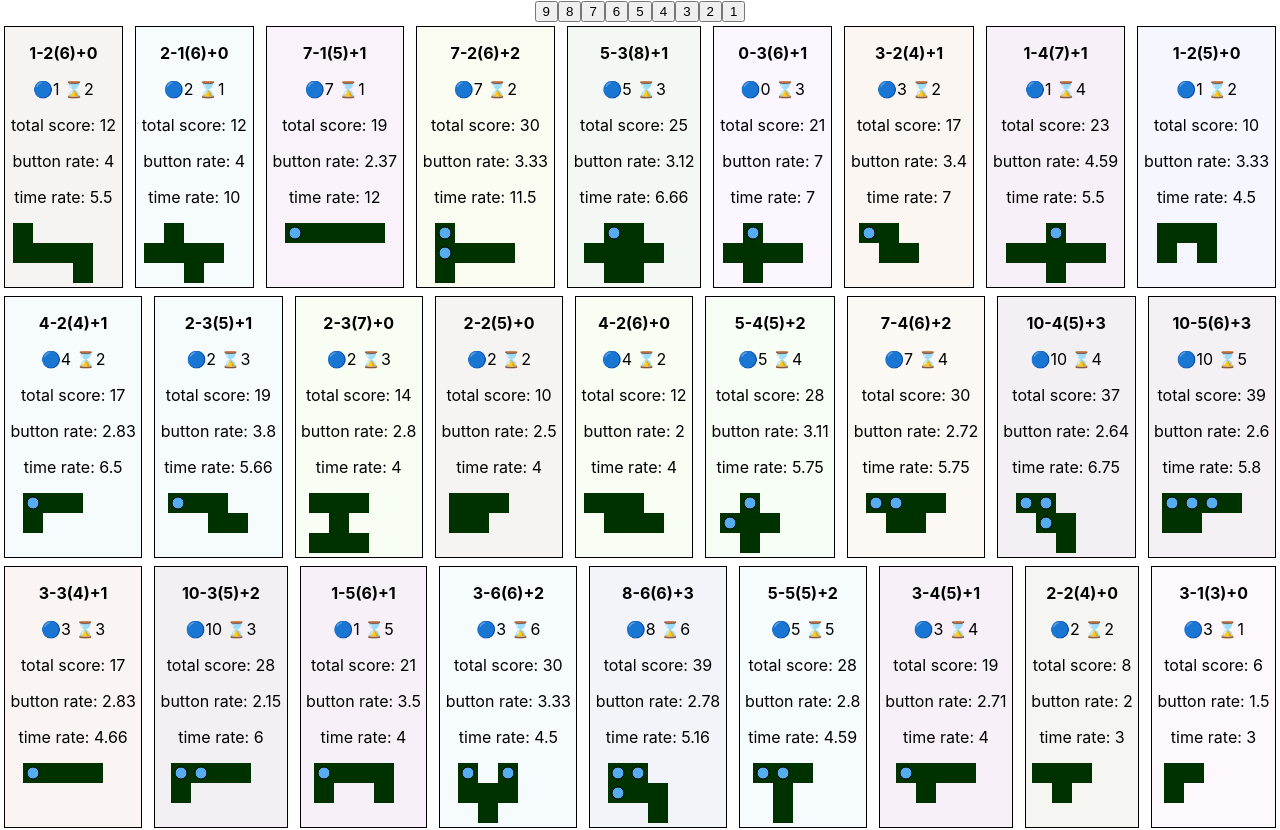
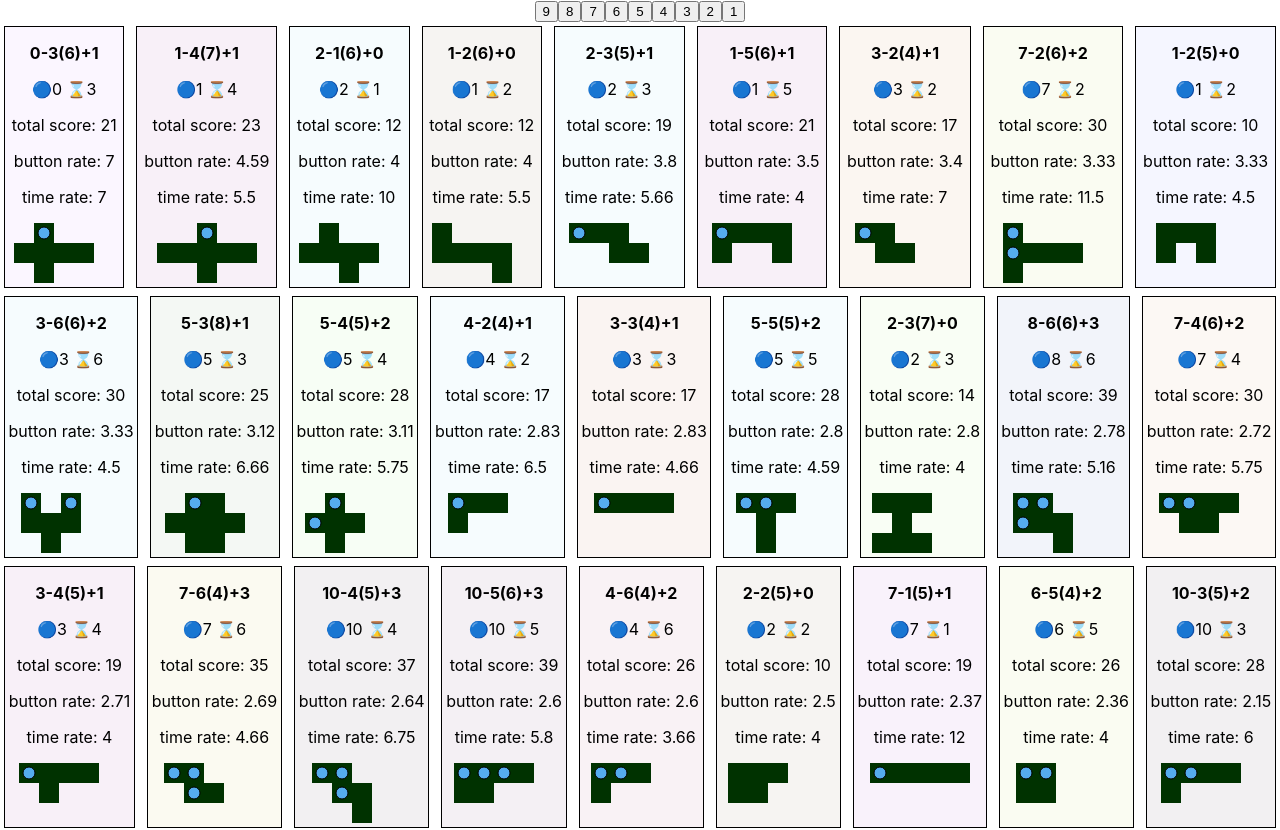
Before and after one commit to kumackey/patchwork-calculator, a React (Create React App) app: page / in a window 1280 px wide. Shown: the top 830 px of the page. Built offline with nearby package versions, Linux system fonts and the light colour scheme.

Commit message:
Changed initial sort order to button rate order.

```diff
--- a/src/App.tsx
+++ b/src/App.tsx
@@ -1,11 +1,12 @@
 import {useState} from 'react';
 import {PatchList} from './PatchList';
 import './App.css';
-import {Patches, RemainingIncomeTimes} from "./Patch";
+import {defaultPatches, RemainingIncomeTimes} from "./Patch";
 
 function App() {
-    const [remainingIncomeTimes, setRemainingIncomeTimes] = useState<RemainingIncomeTimes>(9);
-    const [patches, setPatches] = useState(Patches);
+    const defaultRemainingIncomeTimes: RemainingIncomeTimes = 9;
+    const [remainingIncomeTimes, setRemainingIncomeTimes] = useState<RemainingIncomeTimes>(defaultRemainingIncomeTimes);
+    const [patches, setPatches] = useState(defaultPatches(defaultRemainingIncomeTimes));
 
     const buttons = [];
     for (let i = 9 as RemainingIncomeTimes; i >= 1; i-- as RemainingIncomeTimes) {
@@ -17,7 +18,7 @@ function App() {
             <div className="button-group">
                 {buttons}
             </div>
-            <PatchList patches={patches} remaining_income_times={remainingIncomeTimes} setPatches={setPatches}/>
+            <PatchList patches={patches} remainingIncomeTimes={remainingIncomeTimes} setPatches={setPatches}/>
             {/*<ArchivedPatchList patches={patches} />*/}
         </div>
     );
--- a/src/Patch.ts
+++ b/src/Patch.ts
@@ -26,16 +26,16 @@ export class Patch {
         return `${this.buttonCost}-${this.timeCost}(${this.size})+${this.buttonsEarned}`;
     }
 
-    public totalScores(remaining_income_times: RemainingIncomeTimes): number {
-        return this.buttonsEarned * remaining_income_times + 2 * this.size;
+    public totalScores(remainingIncomeTimes: RemainingIncomeTimes): number {
+        return this.buttonsEarned * remainingIncomeTimes + 2 * this.size;
     }
 
-    public buttonRate(remaining_income_times: RemainingIncomeTimes): number {
-        return this.totalScores(remaining_income_times) / (this.buttonCost + this.timeCost);
+    public buttonRate(remainingIncomeTimes: RemainingIncomeTimes): number {
+        return this.totalScores(remainingIncomeTimes) / (this.buttonCost + this.timeCost);
     }
 
-    public timeRate(remaining_income_times: RemainingIncomeTimes): number {
-        return (this.totalScores(remaining_income_times) - this.buttonCost) / this.timeCost;
+    public timeRate(remainingIncomeTimes: RemainingIncomeTimes): number {
+        return (this.totalScores(remainingIncomeTimes) - this.buttonCost) / this.timeCost;
     }
 }
 
@@ -47,7 +47,17 @@ export type PatchShape = [
 
 export type RemainingIncomeTimes = 1 | 2 | 3 | 4 | 5 | 6 | 7 | 8 | 9 | 10;
 
-export const Patches: Patch[] = [
+export function defaultPatches(defaultRemainingIncomeTimes: RemainingIncomeTimes): Patch[] {
+    return Patches.sort((a: Patch, b: Patch) => {
+        const buttonRateDiff = b.buttonRate(defaultRemainingIncomeTimes) - a.buttonRate(defaultRemainingIncomeTimes);
+        if (buttonRateDiff !== 0) {
+            return buttonRateDiff;
+        }
+        return b.timeRate(defaultRemainingIncomeTimes) - a.timeRate(defaultRemainingIncomeTimes);
+    });
+}
+
+const Patches: Patch[] = [
     new Patch([
         [true, false, false, false, false],
         [true, true, true, true, false],
--- a/src/PatchList.tsx
+++ b/src/PatchList.tsx
@@ -7,11 +7,11 @@ const PatchType = 'patch';
 
 interface PatchListProps {
     patches: Patch[];
-    remaining_income_times: RemainingIncomeTimes;
+    remainingIncomeTimes: RemainingIncomeTimes;
     setPatches: (patches: Patch[]) => void;
 }
 
-export function PatchList({remaining_income_times, patches, setPatches}: PatchListProps) {
+export function PatchList({remainingIncomeTimes, patches, setPatches}: PatchListProps) {
     const movePatch = useCallback((dragIndex: number, hoverIndex: number) => {
         const dragPatch = patches[dragIndex];
         const newPatches = [...patches];
@@ -27,7 +27,7 @@ export function PatchList({remaining_income_times, patches, setPatches}: PatchLi
                     <PatchContainer
                         key={patch.name}
                         patch={patch}
-                        remaining_income_times={remaining_income_times}
+                        remainingIncomeTimes={remainingIncomeTimes}
                         index={index}
                         movePatch={movePatch}
                     />
@@ -39,12 +39,12 @@ export function PatchList({remaining_income_times, patches, setPatches}: PatchLi
 
 interface PatchContainerProps {
     patch: Patch;
-    remaining_income_times: RemainingIncomeTimes;
+    remainingIncomeTimes: RemainingIncomeTimes;
     index: number;
     movePatch: (from: number, to: number) => void;
 }
 
-function PatchContainer({patch, remaining_income_times, index, movePatch}: PatchContainerProps) {
+function PatchContainer({patch, remainingIncomeTimes, index, movePatch}: PatchContainerProps) {
     const [, dragRef] = useDrag({
         type: PatchType,
         item: {type: PatchType, index},
@@ -70,9 +70,9 @@ function PatchContainer({patch, remaining_income_times, index, movePatch}: Patch
         <div ref={(node) => dragRef(dropRef(node))} style={patchStyle}>
             <p><b>{patch.name}</b></p>
             <p>🔵{patch.buttonCost} ⌛{patch.timeCost}</p>
-            <p>total score: {patch.totalScores(remaining_income_times)}</p>
-            <p>button rate: {floor(patch.buttonRate(remaining_income_times))}</p>
-            <p>time rate: {floor(patch.timeRate(remaining_income_times))}</p>
+            <p>total score: {patch.totalScores(remainingIncomeTimes)}</p>
+            <p>button rate: {floor(patch.buttonRate(remainingIncomeTimes))}</p>
+            <p>time rate: {floor(patch.timeRate(remainingIncomeTimes))}</p>
             <PatchSVG shape={patch.shape} buttons={patch.buttonsEarned}/>
         </div>
     );
```
